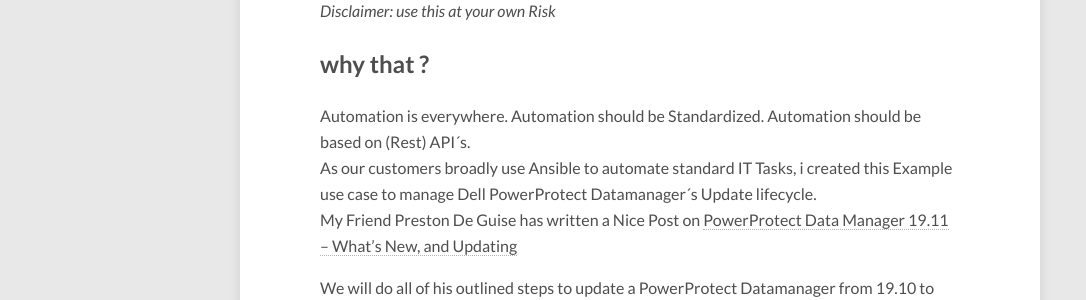
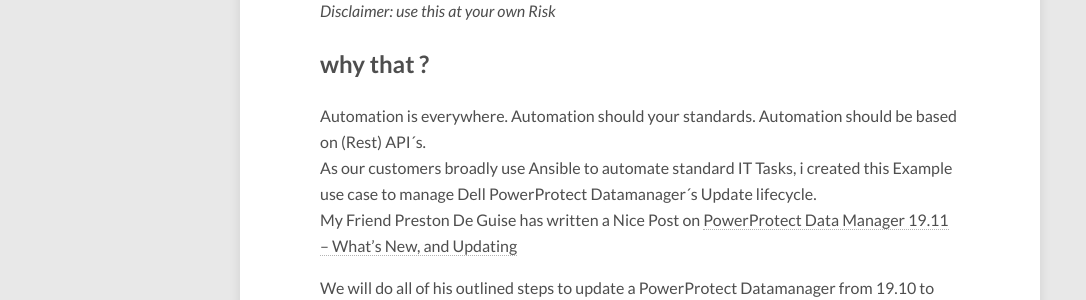
Before and after one commit to bottkars/bottkars.github.io, a Jekyll site: the page built from _posts/2022-07-07-Update_PPDM_Using_ansible.md, in a window 1280 px wide and 900 px high, scrolled down 505 px. Shown: the part 154-454 px from the top of the window, without its empty margins (0-1086 px from the left). Built offline with Jekyll 4.4.1, drawn with Linux system fonts in a browser that asks for light colours; nearby versions of some CDN libraries.

Commit message:
standarsd

```diff
--- a/_posts/2022-07-07-Update_PPDM_Using_ansible.md
+++ b/_posts/2022-07-07-Update_PPDM_Using_ansible.md
@@ -16,7 +16,7 @@
 *Disclaimer: use this at your own Risk*
 
 ## why that ?
-Automation is everywhere. Automation should be Standardized. Automation should be based on (Rest) API´s.
+Automation is everywhere. Automation should your standards. Automation should be based on (Rest) API´s.
 As our customers broadly use Ansible to automate standard IT Tasks, i created this Example use case to manage Dell PowerProtect Datamanager´s Update lifecycle.
 My Friend Preston De Guise has written a Nice Post on [PowerProtect Data Manager 19.11 – What’s New, and Updating](https://nsrd.info/blog/2022/07/05/powerprotect-data-manager-19-11-whats-new-and-updating/)
 
```
